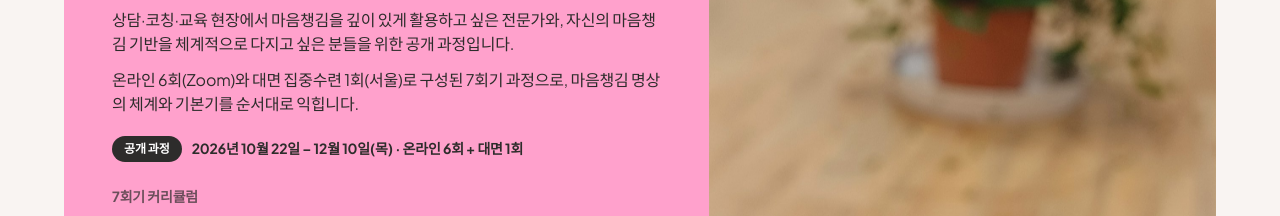
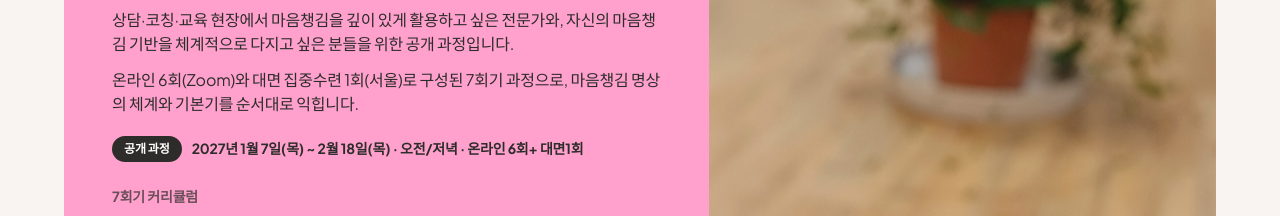
Before and after one commit to saddleppo-hub/joycalm-landing, a plain HTML site: page index.html in a window 1280 px wide. Shown: the part 5480-5696 px from the top of the page. Drawn offline with Linux system fonts and the light colour scheme.

Commit message:
04 과정 기간 문구 변경 — 2027년 1월 7일~2월 18일
Co-Authored-By: Claude Sonnet 5.5 <noreply@anthropic.com>

```diff
--- a/index.html
+++ b/index.html
@@ -399,7 +399,7 @@
         <p class="prog-en">Korean Mindfulness-Based Stress Reduction</p>
         <p>상담·코칭·교육 현장에서 마음챙김을 깊이 있게 활용하고 싶은 전문가와, 자신의 마음챙김 기반을 체계적으로 다지고 싶은 분들을 위한 공개 과정입니다.</p>
         <p>온라인 6회(Zoom)와 대면 집중수련 1회(서울)로 구성된 7회기 과정으로, 마음챙김 명상의 체계와 기본기를 순서대로 익힙니다.</p>
-        <p class="prog-meta"><span class="prog-tag">공개 과정</span>2026년 10월 22일 – 12월 10일(목) · 온라인 6회 + 대면 1회</p>
+        <p class="prog-meta"><span class="prog-tag">공개 과정</span>2027년 1월 7일(목) ~ 2월 18일(목) · 오전/저녁 · 온라인 6회+ 대면1회</p>
         <p class="prog-topics-label">7회기 커리큘럼</p>
         <ul class="topics">
           <li>먹기명상 · 바디스캔</li>
```
